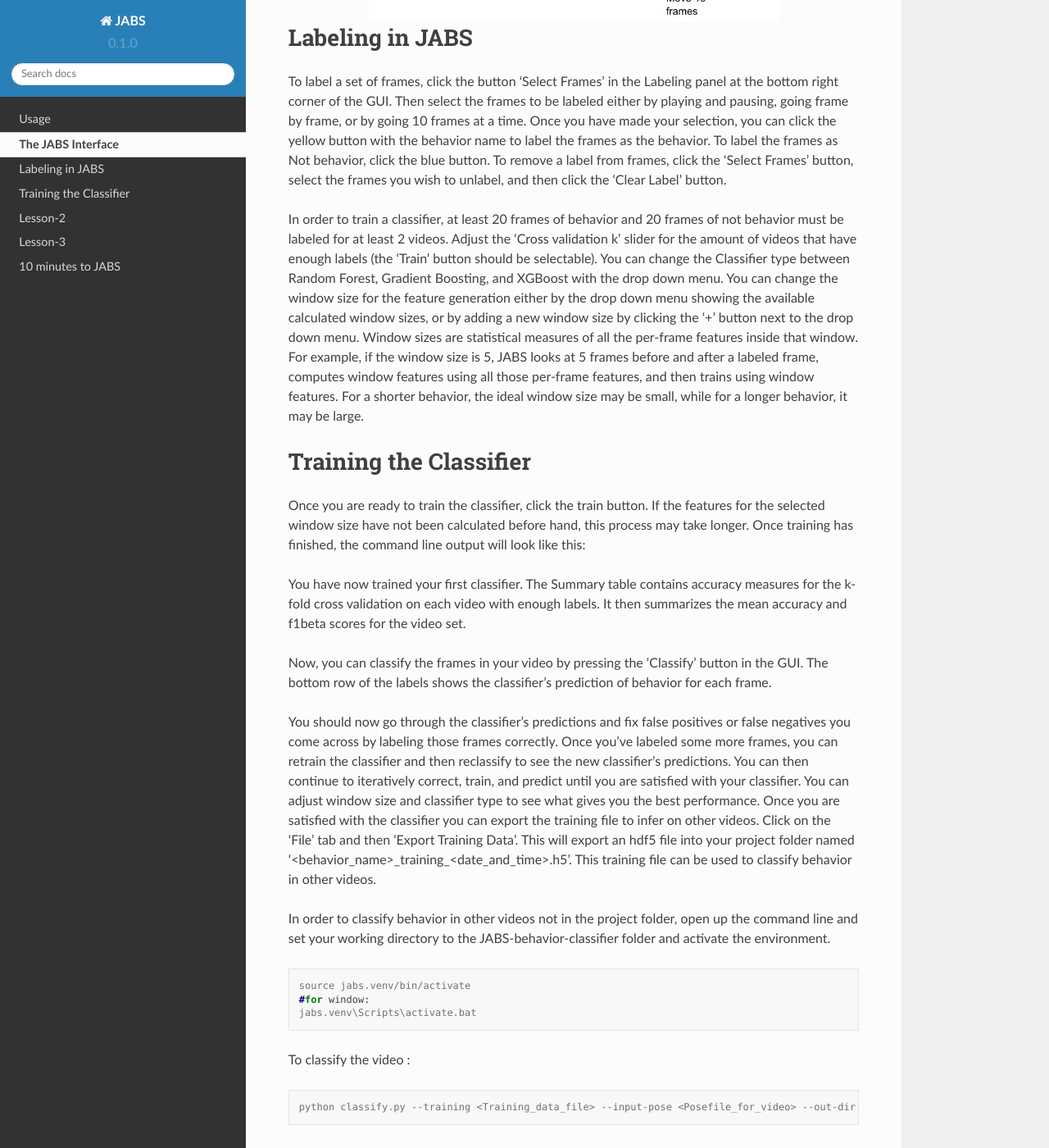
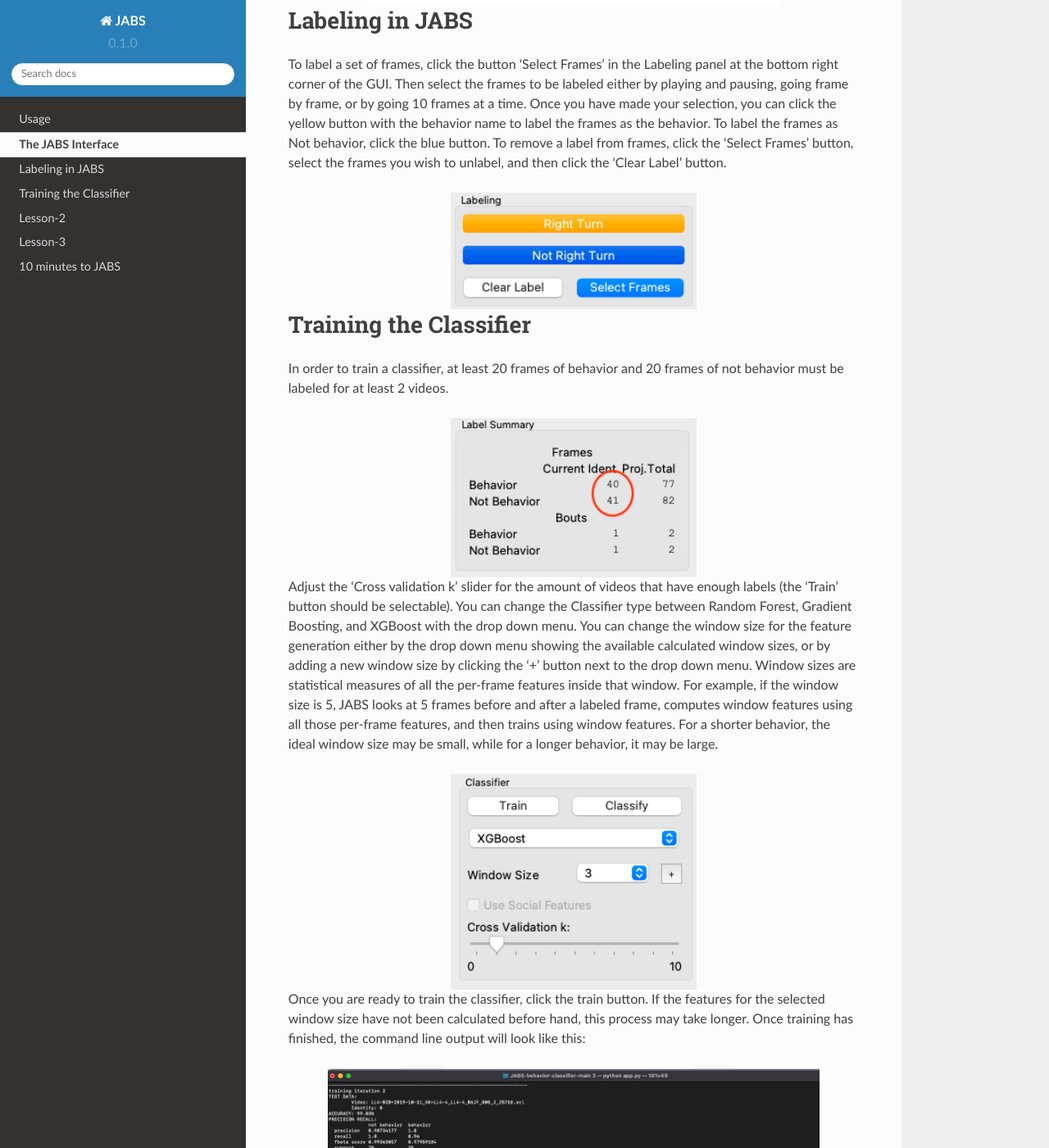
Before and after one commit to KumarLabJax/JABS-behavior-classifier, a Sphinx documentation site: the page built from docs/source/Classifier_training.rst, in a window 1280 px wide and 1400 px high, scrolled down 1145 px. Shown: the whole window at 82% size. Built offline with Sphinx 7.4.7 and the Read the Docs theme 2.0.0, drawn with Linux system fonts in a browser that asks for light colours.

Commit message:
Update Classifier_training.rst

```diff
--- a/docs/source/Classifier_training.rst
+++ b/docs/source/Classifier_training.rst
@@ -9,7 +9,6 @@
 .. image:: images/jabs.png
     :width: 700px
     :align: center
-    :height: 400px
     :alt: alternate text
 
 
@@ -18,7 +17,6 @@
 .. image:: images/keys.png
     :width: 500px
     :align: center
-    :height: 300px
     :alt: alternate text
 
 
@@ -27,18 +25,46 @@
 
 To label a set of frames, click the button ‘Select Frames’ in the Labeling panel at the bottom right corner of the GUI. Then select the frames to be labeled either by playing and pausing, going frame by frame, or by going 10 frames at a time. Once you have made your selection, you can click the yellow button with the behavior name to label the frames as the behavior. To label the frames as Not behavior, click the blue button. To remove a label from frames, click the ‘Select Frames’ button, select the frames you wish to unlabel, and then click the ‘Clear Label’ button.
 
-In order to train a classifier, at least 20 frames of behavior and 20 frames of not behavior must be labeled for at least 2 videos. Adjust the ‘Cross validation k’ slider for the amount of videos that have enough labels (the ‘Train’ button should be selectable). You can change the Classifier type between Random Forest, Gradient Boosting, and XGBoost with the drop down menu.
-You can change the window size for the feature generation either by the drop down menu showing the available calculated window sizes, or by adding a new window size by clicking the ‘+’ button next to the drop down menu. Window sizes are statistical measures of all the per-frame features inside that window. For example, if the window size is 5, JABS looks at 5 frames before and after a labeled frame, computes window features using all those per-frame features, and then trains using window features. For a shorter behavior, the ideal window size may be small, while for a longer behavior, it may be large.
+.. image:: images/labeling.png
+    :width: 300px
+    :align: center
+    :alt: alternate text
 
 
 Training the Classifier
 #####
 
+In order to train a classifier, at least 20 frames of behavior and 20 frames of not behavior must be labeled for at least 2 videos.
+
+.. image:: images/labels.png
+    :width: 300px
+    :align: center
+    :alt: alternate text
+
+Adjust the ‘Cross validation k’ slider for the amount of videos that have enough labels (the ‘Train’ button should be selectable). You can change the Classifier type between Random Forest, Gradient Boosting, and XGBoost with the drop down menu.
+You can change the window size for the feature generation either by the drop down menu showing the available calculated window sizes, or by adding a new window size by clicking the ‘+’ button next to the drop down menu. Window sizes are statistical measures of all the per-frame features inside that window. For example, if the window size is 5, JABS looks at 5 frames before and after a labeled frame, computes window features using all those per-frame features, and then trains using window features. For a shorter behavior, the ideal window size may be small, while for a longer behavior, it may be large.
+
+.. image:: images/train.png
+    :width: 300px
+    :align: center
+    :alt: alternate text
+
 Once you are ready to train the classifier, click the train button. If the features for the selected window size have not been calculated before hand, this process may take longer. Once training has finished, the command line output will look like this:
+
+
+.. image:: images/commandline.png
+    :width: 600px
+    :align: center
+    :alt: alternate text
 
 You have now trained your first classifier. The Summary table contains accuracy measures for the k-fold cross validation on each video with enough labels. It then summarizes the mean accuracy and f1beta scores for the video set.
 
 Now, you can classify the frames in your video by pressing the ‘Classify’ button in the GUI. The bottom row of the labels shows the classifier’s prediction of behavior for each frame.
+
+.. image:: images/predictions.png
+    :width: 300px
+    :align: center
+    :alt: alternate text
 
 You should now go through the classifier’s predictions and fix false positives or false negatives you come across by labeling those frames correctly. Once you’ve labeled some more frames, you can retrain the classifier and then reclassify to see the new classifier’s predictions. You can then continue to iteratively correct, train, and predict until you are satisfied with your classifier. You can adjust window size and classifier type to see what gives you the best performance. Once you are satisfied with the classifier you can export the training file to infer on other videos. Click on the ‘File’ tab and then ‘Export Training Data’. This will export an hdf5 file into your project folder named ‘<behavior_name>_training_<date_and_time>.h5’. This training file can be used to classify behavior in other videos.
 
```
